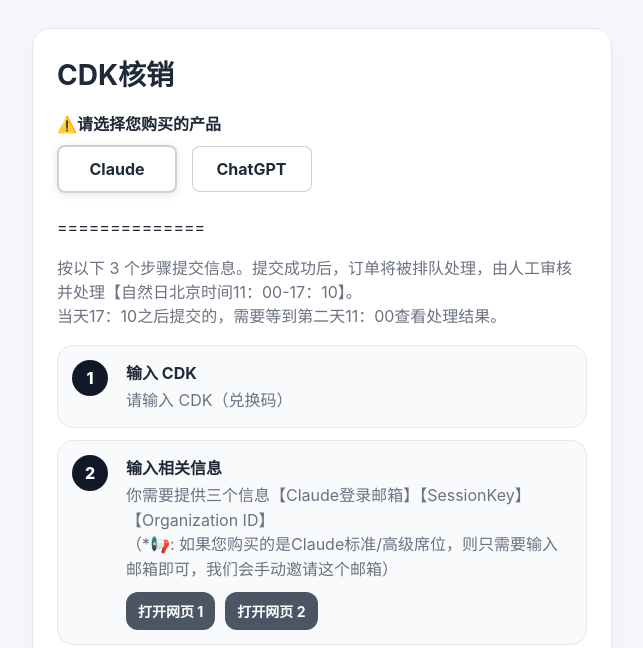
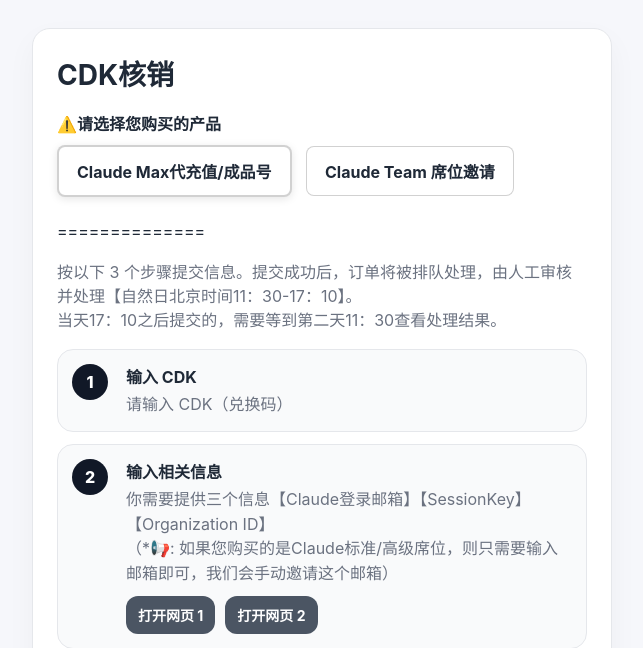
Before and after one commit to chennuo2233-png/vip-cdk-center, a Flask app: page /redeem in a window 1280 px wide. Shown: the part 53-701 px from the top of the page, without its empty margins (318-961 px from the left). Run offline with Flask 3, Linux system fonts and the light colour scheme; data comes from the database, SQL or seed files in the repository; data that the repository does not hold is empty.

Commit message:
Update redeem.html

```diff
--- a/templates/redeem.html
+++ b/templates/redeem.html
@@ -9,19 +9,19 @@
     <div class="product-options">
       <label class="product-option active" data-product-option="product1">
         <input type="radio" name="product_choice_ui" value="product1" checked>
-        <span>Claude</span>
+        <span>Claude Max代充值/成品号</span>
       </label>
       <label class="product-option" data-product-option="product2">
         <input type="radio" name="product_choice_ui" value="product2">
-        <span>ChatGPT</span>
+        <span>Claude Team 席位邀请</span>
       </label>
     </div>
     <p class="product-switcher-hint">==============</p>
   </div>
 
   <p class="muted">
-  按以下 3 个步骤提交信息。提交成功后，订单将被排队处理，由人工审核并处理【自然日北京时间11：00-17：10】。<br>
-  当天17：10之后提交的，需要等到第二天11：00查看处理结果。
+  按以下 3 个步骤提交信息。提交成功后，订单将被排队处理，由人工审核并处理【自然日北京时间11：30-17：10】。<br>
+  当天17：10之后提交的，需要等到第二天11：30查看处理结果。
 </p>
 
   <div class="steps-flow" aria-label="兑换流程">
```
